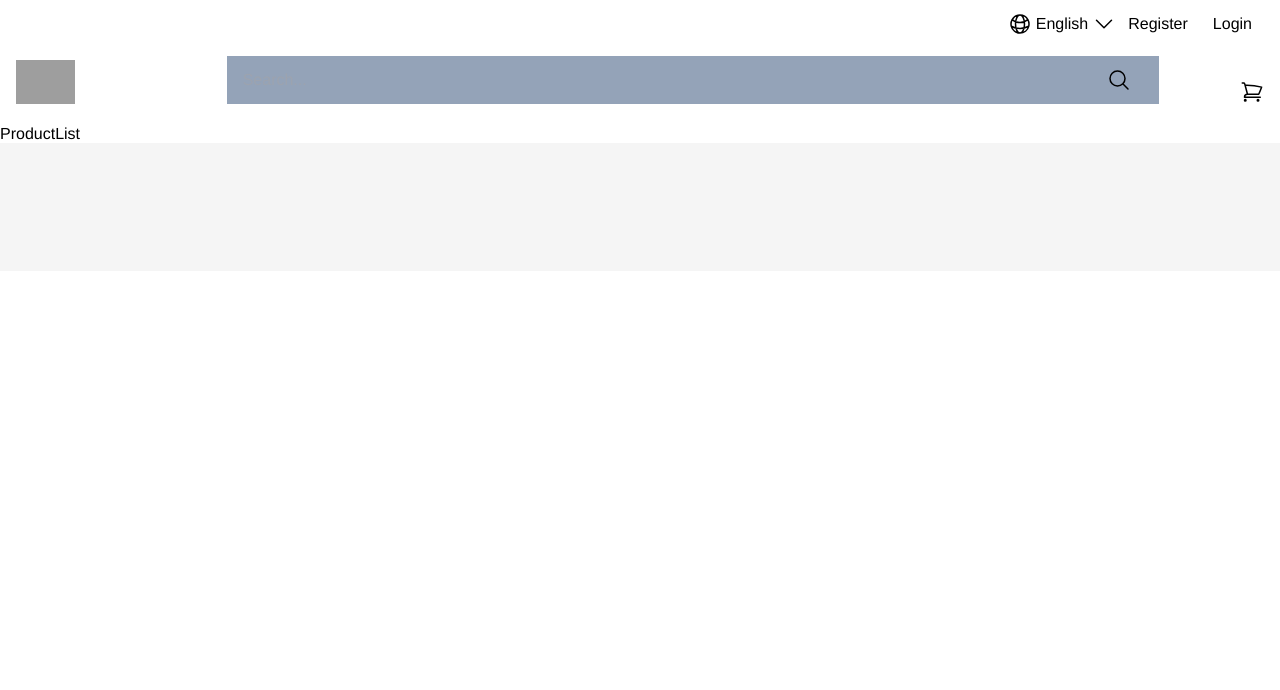
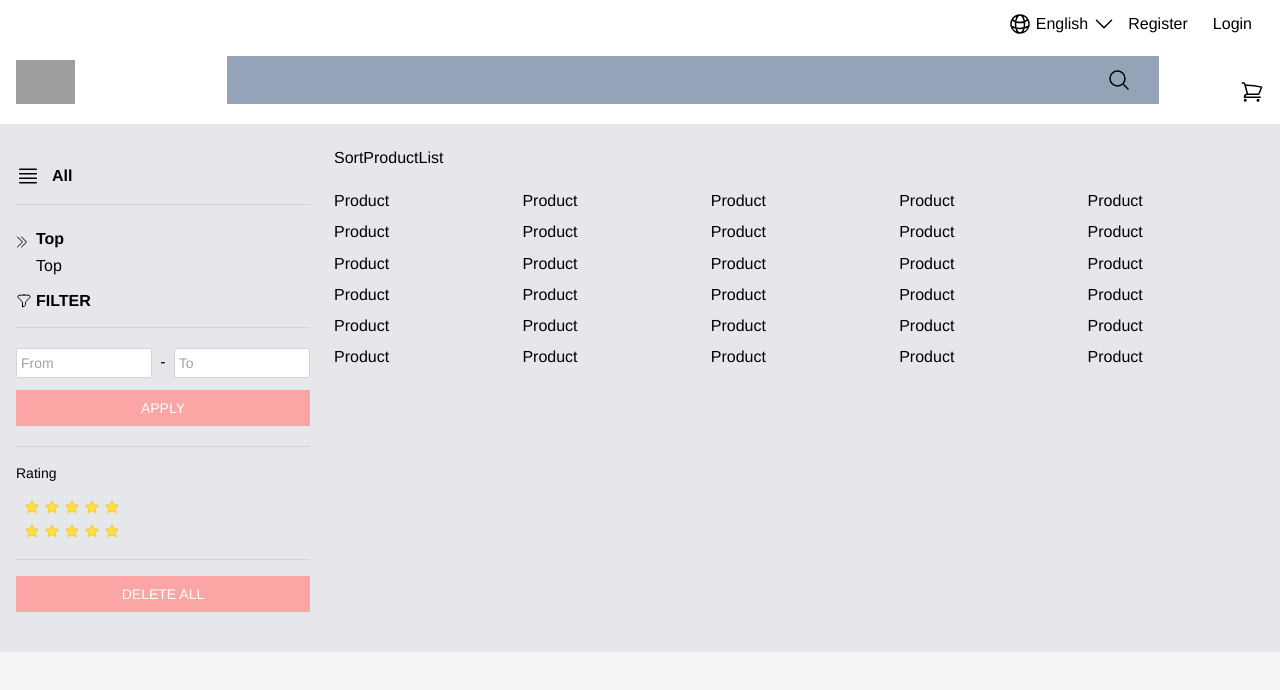
Before and after one commit to quyentrankhanhha/ecommerce, a React (Vite) app: page / in a window 1280 px wide. Shown: the top 690 px of the page. Built offline with nearby package versions, Linux system fonts and the light colour scheme; grey boxes are pictures that could not be loaded.

Commit message:
ui aside filter in product list page

```diff
--- a/src/components/Input/Input.tsx
+++ b/src/components/Input/Input.tsx
@@ -1,14 +1,12 @@
+import { InputHTMLAttributes } from 'react'
 import { RegisterOptions, UseFormRegister } from 'react-hook-form'
 
-interface Props {
-  className?: string
-  type: React.HTMLInputTypeAttribute
-  placeholder: string
-  autoComplete?: string
-  register: UseFormRegister<any>
-  name: string
+interface Props extends InputHTMLAttributes<HTMLInputElement> {
+  register?: UseFormRegister<any>
   rules?: RegisterOptions
   errorMessage?: string
+  classNameInput?: string
+  classNameError?: string
 }
 
 export default function Input({
@@ -19,18 +17,22 @@ export default function Input({
   register,
   name,
   rules,
-  errorMessage
+  errorMessage,
+  classNameInput = 'rounded-sm border-gray-300 p-3 outline-none focus:border-gray-500 focus:shadow-sm',
+  classNameError = 'min-h-[1.25rem]text-sm mt-1 text-red-600'
 }: Props) {
+  const registerResult = register && name ? register(name, rules) : {}
+
   return (
     <div className={className}>
       <input
         type={type}
-        className='rounded-sm border-gray-300 p-3 outline-none focus:border-gray-500 focus:shadow-sm'
+        className={classNameInput}
         placeholder={placeholder}
         autoComplete={autoComplete}
-        {...register(name, rules)}
+        {...registerResult}
       />
-      <div className='min-h-[1.25rem]text-sm mt-1 text-red-600'>{errorMessage}</div>
+      <div className={classNameError}>{errorMessage}</div>
     </div>
   )
 }
--- /dev/null
+++ b/src/pages/ProductList/AsideFilter/AsideFilter.tsx
@@ -0,0 +1,145 @@
+import { Link } from 'react-router-dom'
+import Button from 'src/components/Button'
+import Input from 'src/components/Input'
+import path from 'src/constants/path'
+
+export default function AsideFilter() {
+  return (
+    <div className='py-4'>
+      <Link to={path.home} className='flex items-center font-bold'>
+        <svg
+          xmlns='http://www.w3.org/2000/svg'
+          fill='none'
+          viewBox='0 0 24 24'
+          strokeWidth={1.5}
+          stroke='currentColor'
+          className='mr-3 h-6 w-6 fill-current'
+        >
+          <path
+            strokeLinecap='round'
+            strokeLinejoin='round'
+            d='M3.75 5.25h16.5m-16.5 4.5h16.5m-16.5 4.5h16.5m-16.5 4.5h16.5'
+          />
+        </svg>
+        All
+      </Link>
+      <div className='my-4 h-[1px] bg-gray-300' />
+      <ul>
+        <li className='py-2 pl-2'>
+          <Link to={path.home} className='relative px-3 font-semibold'>
+            <svg
+              xmlns='http://www.w3.org/2000/svg'
+              fill='none'
+              viewBox='0 0 24 24'
+              strokeWidth={1.5}
+              stroke='currentColor'
+              className='absolute top-1 left-[-10px] h-4 w-4'
+            >
+              <path strokeLinecap='round' strokeLinejoin='round' d='M11.25 4.5l7.5 7.5-7.5 7.5m-6-15l7.5 7.5-7.5 7.5' />
+            </svg>
+            Top
+          </Link>
+        </li>
+        <li>
+          <Link to={path.home} className='relative px-5 '>
+            Top
+          </Link>
+        </li>
+      </ul>
+      <Link to={path.home} className='mt-4 flex items-center font-bold uppercase'>
+        <svg
+          xmlns='http://www.w3.org/2000/svg'
+          fill='none'
+          viewBox='0 0 24 24'
+          strokeWidth={1.5}
+          stroke='currentColor'
+          className='mr-1 h-4 w-4'
+        >
+          <path
+            strokeLinecap='round'
+            strokeLinejoin='round'
+            d='M12 3c2.755 0 5.455.232 8.083.678.533.09.917.556.917 1.096v1.044a2.25 2.25 0 01-.659 1.591l-5.432 5.432a2.25 2.25 0 00-.659 1.591v2.927a2.25 2.25 0 01-1.244 2.013L9.75 21v-6.568a2.25 2.25 0 00-.659-1.591L3.659 7.409A2.25 2.25 0 013 5.818V4.774c0-.54.384-1.006.917-1.096A48.32 48.32 0 0112 3z'
+          />
+        </svg>
+        Filter
+      </Link>
+      <div className='my-4 h-[1px] bg-gray-300' />
+      <div className='my-5'>
+        <form className='mt-2'>
+          <div className='flex items-start'>
+            <Input
+              type='text'
+              className='grow'
+              placeholder='From'
+              name='from'
+              classNameInput='p-1 text-sm w-full outline-none border border-gray-300 focus:border-gray-500 rounded-sm focus:shadow-sm'
+            />
+            <div className='mx-2 mt-1 shrink-0'>-</div>
+            <Input
+              type='text'
+              className='grow'
+              placeholder='To'
+              name='to'
+              classNameInput='p-1 text-sm w-full outline-none border border-gray-300 focus:border-gray-500 rounded-sm focus:shadow-sm'
+            />
+          </div>
+          <Button className='mt-2 flex w-full items-center justify-center bg-red-300 p-2 text-sm uppercase text-white hover:bg-red-500'>
+            Apply
+          </Button>
+        </form>
+      </div>
+      <div className='my-4 h-[1px] bg-gray-300' />
+      <div className='text-sm'>Rating</div>
+      <ul className='my-3'>
+        <li className='py-1 pl-2'>
+          <Link to='' className='flex items-center text-sm'>
+            {Array(5)
+              .fill(0)
+              .map((_, index) => (
+                <svg
+                  xmlns='http://www.w3.org/2000/svg'
+                  fill='none'
+                  viewBox='0 0 24 24'
+                  strokeWidth={1.5}
+                  className='mr-1 h-4 w-4 fill-yellow-300 stroke-yellow-400'
+                  key={index}
+                >
+                  <path
+                    strokeLinecap='round'
+                    strokeLinejoin='round'
+                    d='M11.48 3.499a.562.562 0 011.04 0l2.125 5.111a.563.563 0 00.475.345l5.518.442c.499.04.701.663.321.988l-4.204 3.602a.563.563 0 00-.182.557l1.285 5.385a.562.562 0 01-.84.61l-4.725-2.885a.563.563 0 00-.586 0L6.982 20.54a.562.562 0 01-.84-.61l1.285-5.386a.562.562 0 00-.182-.557l-4.204-3.602a.563.563 0 01.321-.988l5.518-.442a.563.563 0 00.475-.345L11.48 3.5z'
+                  />
+                </svg>
+              ))}
+          </Link>
+        </li>
+        <li className='py-1 pl-2'>
+          <Link to='' className='flex items-center text-sm'>
+            {Array(5)
+              .fill(0)
+              .map((_, index) => (
+                <svg
+                  xmlns='http://www.w3.org/2000/svg'
+                  fill='none'
+                  viewBox='0 0 24 24'
+                  strokeWidth={1.5}
+                  className='mr-1 h-4 w-4 fill-yellow-300 stroke-yellow-400'
+                  key={index}
+                >
+                  <path
+                    strokeLinecap='round'
+                    strokeLinejoin='round'
+                    d='M11.48 3.499a.562.562 0 011.04 0l2.125 5.111a.563.563 0 00.475.345l5.518.442c.499.04.701.663.321.988l-4.204 3.602a.563.563 0 00-.182.557l1.285 5.385a.562.562 0 01-.84.61l-4.725-2.885a.563.563 0 00-.586 0L6.982 20.54a.562.562 0 01-.84-.61l1.285-5.386a.562.562 0 00-.182-.557l-4.204-3.602a.563.563 0 01.321-.988l5.518-.442a.563.563 0 00.475-.345L11.48 3.5z'
+                  />
+                </svg>
+              ))}
+          </Link>
+        </li>
+      </ul>
+      <div className='my-4 h-[1px] bg-gray-300' />
+      <Button className='mt-2 flex w-full items-center justify-center bg-red-300 p-2 text-sm uppercase text-white hover:bg-red-500'>
+        Delete All
+      </Button>
+    </div>
+  )
+}
--- /dev/null
+++ b/src/pages/ProductList/AsideFilter/index.ts
@@ -0,0 +1,3 @@
+import AsideFilter from './AsideFilter'
+
+export default AsideFilter
--- /dev/null
+++ b/src/pages/ProductList/Product/Product.tsx
@@ -0,0 +1,3 @@
+export default function Product() {
+  return <div>Product</div>
+}
--- /dev/null
+++ b/src/pages/ProductList/Product/index.ts
@@ -0,0 +1,3 @@
+import Product from './Product'
+
+export default Product
--- a/src/pages/ProductList/ProductList.tsx
+++ b/src/pages/ProductList/ProductList.tsx
@@ -1,3 +1,29 @@
+import AsideFilter from './AsideFilter'
+import Product from './Product/Product'
+import SortProductList from './SortProductList'
+
 export default function ProductList() {
-  return <div>ProductList</div>
+  return (
+    <div className='bg-gray-200 py-6'>
+      <div className='container'>
+        <div className='grid grid-cols-12 gap-6'>
+          <div className='col-span-3'>
+            <AsideFilter />
+          </div>
+          <div className='col-span-9'>
+            <SortProductList />
+            <div className='mt-6 grid grid-cols-2 gap-3 md:grid-cols-3 lg:grid-cols-4 xl:grid-cols-5'>
+              {Array(30)
+                .fill(0)
+                .map((_, index) => (
+                  <div className='col-span-1' key={index}>
+                    <Product />
+                  </div>
+                ))}
+            </div>
+          </div>
+        </div>
+      </div>
+    </div>
+  )
 }
--- /dev/null
+++ b/src/pages/ProductList/SortProductList/SortProductList.tsx
@@ -0,0 +1,3 @@
+export default function SortProductList() {
+  return <div>SortProductList</div>
+}
--- /dev/null
+++ b/src/pages/ProductList/SortProductList/index.ts
@@ -0,0 +1,3 @@
+import SortProductList from './SortProductList'
+
+export default SortProductList
--- a/src/utils/http.ts
+++ b/src/utils/http.ts
@@ -33,6 +33,7 @@ class Http {
     this.instance.interceptors.response.use(
       (response) => {
         const { url } = response.config
+        console.log(url)
         if (url === path.login || url === path.register) {
           const data = response.data as AuthResponse
           this.accessToken = data.data.access_token
@@ -44,6 +45,7 @@ class Http {
         }
         return response
       },
+
       function (error: AxiosError) {
         if (error.response?.status !== HttpStatusCode.UnprocessableEntity) {
           const data: any | undefined = error.response?.data
```
